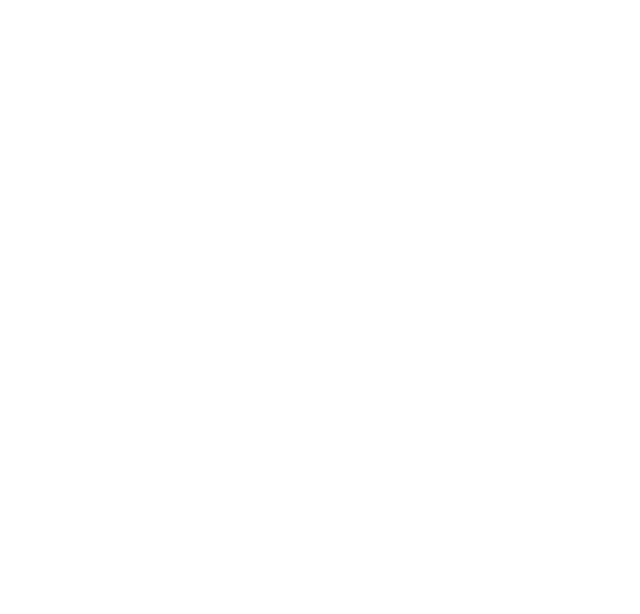
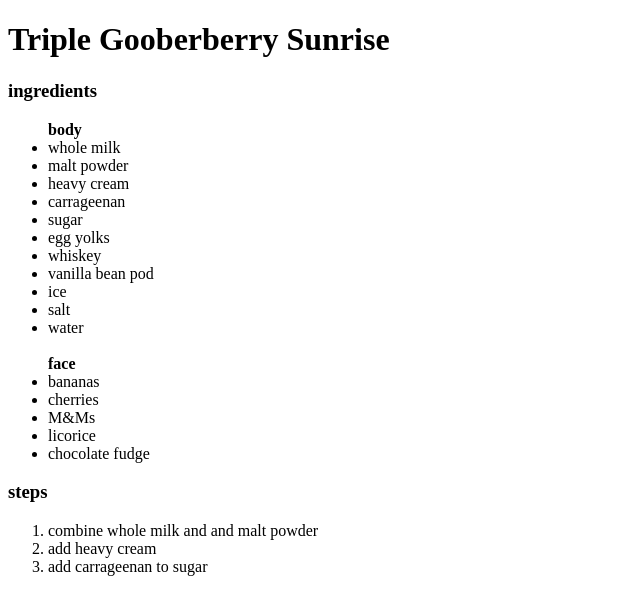
Before and after one commit to ricericericeee/odin-recipies, a plain HTML site: page recipies/triple-gooberberry-sunrise.html in a window 1280 px wide. Shown: the whole page, without its empty margins (0-640 px from the left). Drawn offline with Linux system fonts and the light colour scheme.

Commit message:
added info in triple gooberberry sunrise

```diff
--- a/recipies/triple-gooberberry-sunrise.html
+++ b/recipies/triple-gooberberry-sunrise.html
@@ -0,0 +1,41 @@
+<!DOCTYPE html>
+<html>
+    <head>
+        <meta charset="utf-8">
+        <title>Triple Gooberberry Sunrise</title>
+    </head>
+
+    <body>
+        <h1>Triple Gooberberry Sunrise</h1>
+
+        <h3>ingredients</h3>
+        <ul>
+            <strong>body</strong>
+            <li>whole milk</li>
+            <li>malt powder</li>
+            <li>heavy cream</li>
+            <li>carrageenan</li>
+            <li>sugar</li>
+            <li>egg yolks</li>
+            <li>whiskey</li>
+            <li>vanilla bean pod</li>
+            <li>ice</li>
+            <li>salt</li>
+            <li>water</li>
+        </br>
+            <strong>face</strong>
+            <li>bananas</li>
+            <li>cherries</li>
+            <li>M&Ms</li>
+            <li>licorice</li>
+            <li>chocolate fudge</li>
+        </ul>
+
+        <h3>steps</h3>
+        <ol>
+            <li>combine whole milk and and malt powder</li>
+            <li>add heavy cream</li>
+            <li>add carrageenan to sugar</li>
+        </ol>
+    </body>
+</html>
```
Also changed, not shown: index.html (+2 -1 lines), recipies/bubble-bass-order.html (+11 -0 lines), recipies/prettypatties.html (+11 -0 lines), recipies/spongebob-sundae.html (+11 -0 lines).
